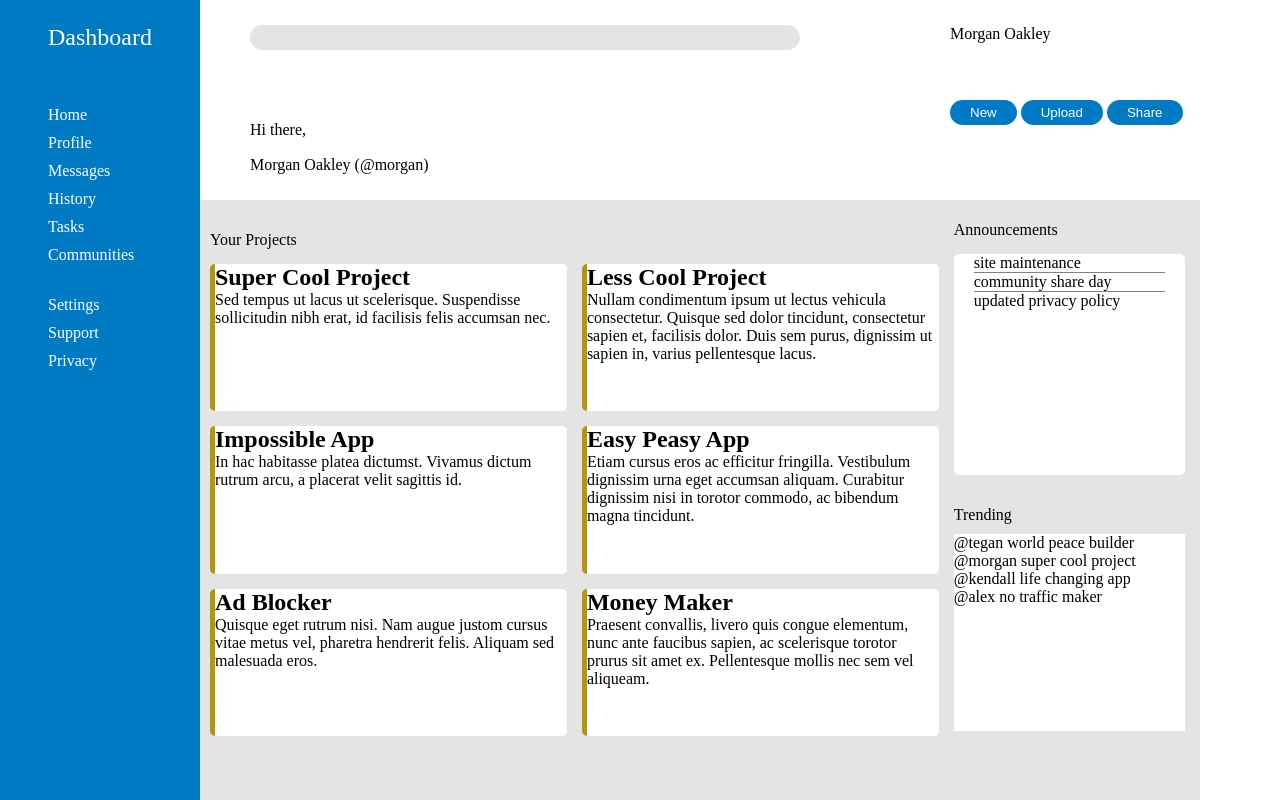
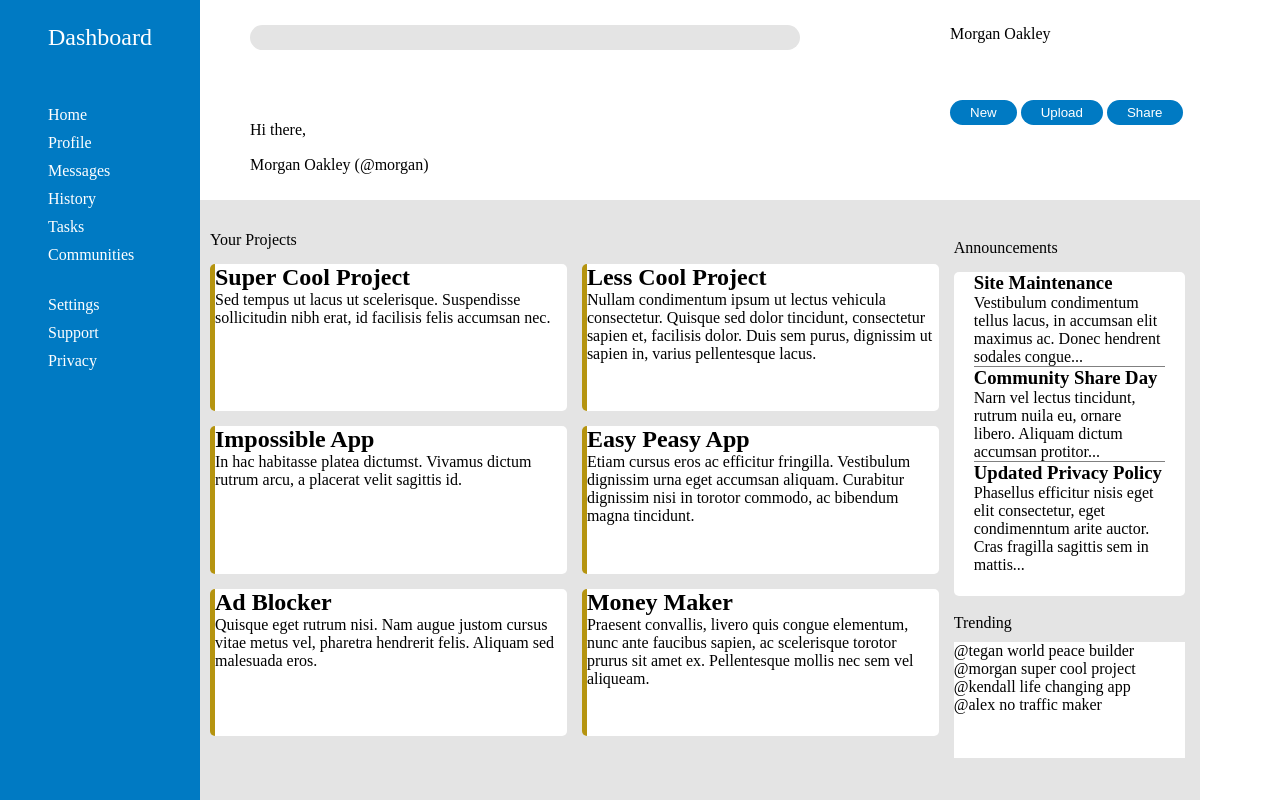
Before and after one commit to MikeBuckets2/admin-dashboard, a plain HTML site: page index.html in a window 1280 px wide. Drawn offline with Linux system fonts and the light colour scheme.

Commit message:
fill announcements with text

```diff
--- a/index.html
+++ b/index.html
@@ -90,9 +90,28 @@
             <div class="announcements">
                 <div class="announcements-header">Announcements</div>
                 <div class="announcements-wrapper">
-                    <div class="first-announcement">site maintenance</div>
-                    <div class="second-announcement">community share day</div>
-                    <div class="third-announcement">updated privacy policy</div>
+                    <div class="first-announcement">
+                        <h3>Site Maintenance</h3>
+                        <p>Vestibulum condimentum tellus lacus,
+                            in accumsan elit maximus ac. Donec
+                            hendrent sodales congue...
+                        </p>
+                    </div>
+                    <div class="second-announcement">
+                        <h3>Community Share Day</h3>
+                        <p>Narn vel lectus tincidunt, rutrum nuila
+                            eu, ornare libero. Aliquam dictum
+                            accumsan protitor...
+                        </p>
+                    </div>
+                    <div class="third-announcement">
+                        <h3>Updated Privacy Policy</h3>
+                        <p>Phasellus efficitur nisis eget elit
+                            consectetur, eget condimenntum arite
+                            auctor. Cras fragilla sagittis sem in
+                            mattis...
+                        </p>
+                    </div>
                 </div>
             </div>
             <div class="trending">
```
